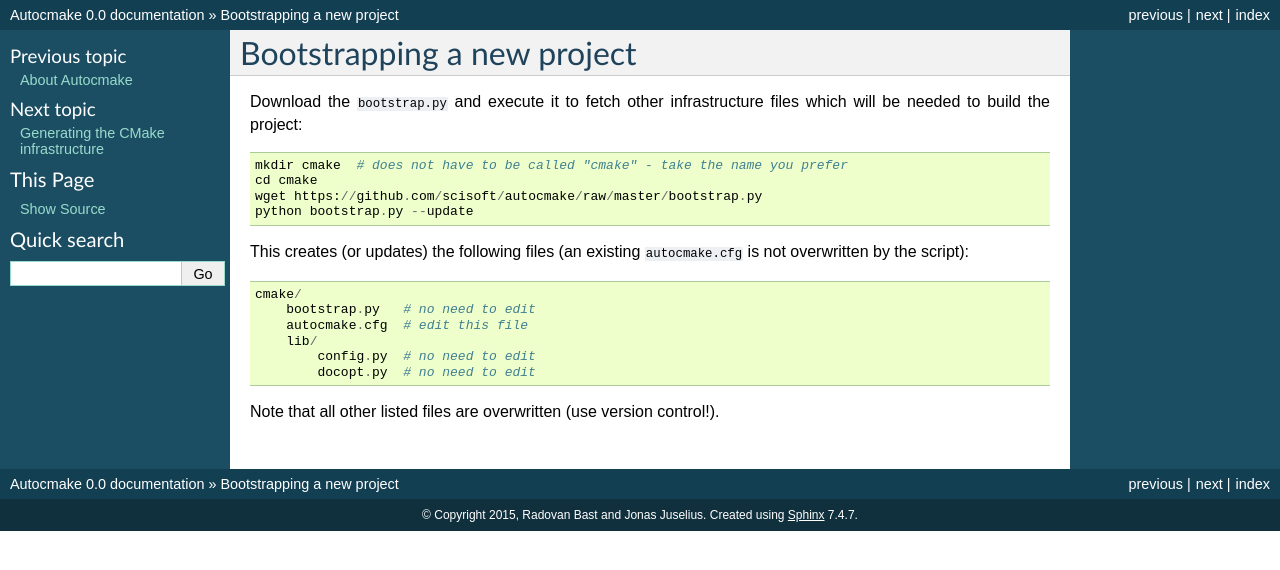
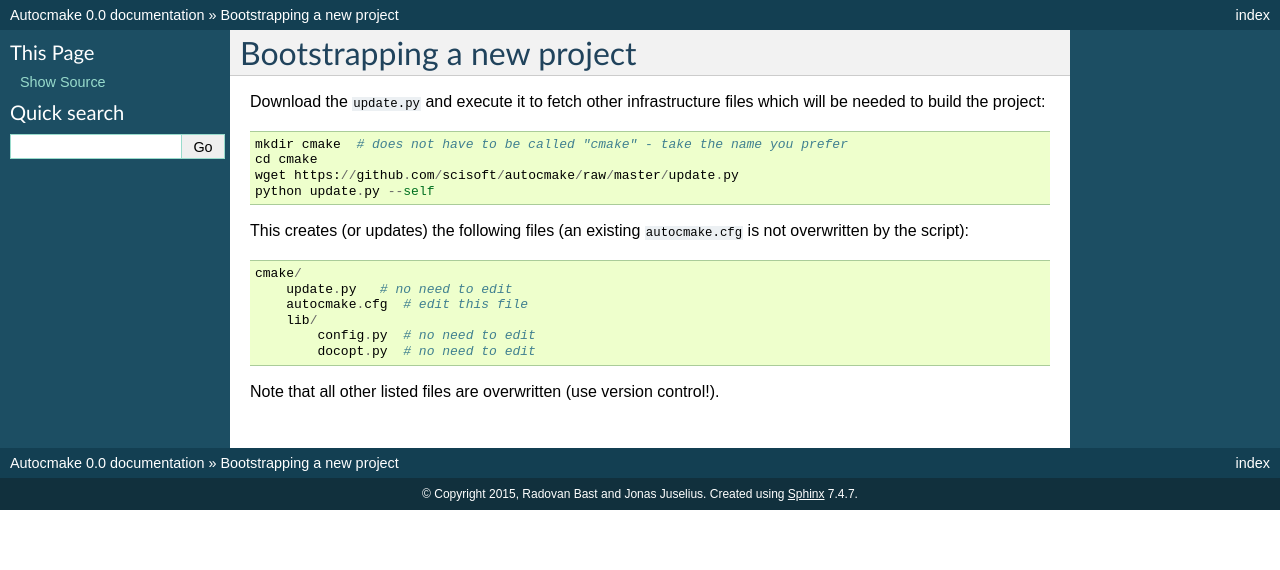
Before and after one commit to dev-cafe/autocmake, a Sphinx documentation site: the page built from doc/bootstrap.rst, in a window 1280 px wide. Shown: the top 570 px of the page. Built offline with Sphinx 7.4.7, drawn with Linux system fonts in a browser that asks for light colours; pages that are not in the unit, such as notebooks, are missing from menus.

Commit message:
rename bootstrap to update

```diff
--- a/doc/about.rst
+++ b/doc/about.rst
@@ -9,13 +9,13 @@ Autocmake assembles CMake modules, generates ``CMakeLists.txt`` as well as
 ``setup.py``, which serves as a front-end to ``CMakeLists.txt``. All this is
 done based on a lightweight ``autocmake.cfg`` file::
 
-  bootstrap.py --update
+  update.py --self
        |
        | fetches Autocmake infrastructure
        v
   autocmake.cfg
        |
-       | bootstrap.py
+       | update.py
        v
   CMakeLists.txt (and setup.py front-end)
        |
--- a/doc/bootstrap.rst
+++ b/doc/bootstrap.rst
@@ -3,19 +3,19 @@
 Bootstrapping a new project
 ===========================
 
-Download the ``bootstrap.py`` and execute it to fetch other infrastructure files
+Download the ``update.py`` and execute it to fetch other infrastructure files
 which will be needed to build the project::
 
   mkdir cmake  # does not have to be called "cmake" - take the name you prefer
   cd cmake
-  wget https://github.com/scisoft/autocmake/raw/master/bootstrap.py
-  python bootstrap.py --update
+  wget https://github.com/scisoft/autocmake/raw/master/update.py
+  python update.py --self
 
 This creates (or updates) the following files (an existing ``autocmake.cfg`` is
 not overwritten by the script)::
 
   cmake/
-      bootstrap.py   # no need to edit
+      update.py   # no need to edit
       autocmake.cfg  # edit this file
       lib/
           config.py  # no need to edit
--- a/doc/cmakelists.rst
+++ b/doc/cmakelists.rst
@@ -3,16 +3,16 @@
 Generating the CMake infrastructure
 ===================================
 
-Edit ``autocmake.cfg`` and run the ``bootstrap.py`` script which
+Edit ``autocmake.cfg`` and run the ``update.py`` script which
 creates ``CMakeLists.txt`` and ``setup.py`` in the build path::
 
-  python bootstrap.py ..
+  python update.py ..
 
 The script also copies or downloads CMake modules specified in ``autocmake.cfg`` to a directory
 called ``modules/``::
 
   cmake/
-      bootstrap.py
+      update.py
       autocmake.cfg
       lib/
           config.py
--- a/doc/customizing-modules.rst
+++ b/doc/customizing-modules.rst
@@ -3,7 +3,7 @@
 Customizing CMake modules
 =========================
 
-The ``boostrap.py`` script assembles modules listed in ``autocmake.cfg`` and
+The ``update.py`` script assembles modules listed in ``autocmake.cfg`` and
 places them inside ``modules/``.  You have at least four options to customize
 CMake modules:
 
@@ -13,7 +13,7 @@ Directly inside the generated modules directory
 
 The CMake modules can be customized directly inside ``modules/`` but this is
 the least elegant solution since the customizations may be overwritten by the
-``boostrap.py`` script (use version control).
+``update.py`` script (use version control).
 
 
 Adapt local copies of CMake modules
--- a/doc/index.rst
+++ b/doc/index.rst
@@ -7,7 +7,7 @@ Autocmake
    :maxdepth: 2
 
    about.rst
-   bootstrap.rst
+   update.rst
    cmakelists.rst
    customizing-modules.rst
    updating-modules.rst
--- a/doc/updating-modules.rst
+++ b/doc/updating-modules.rst
@@ -3,13 +3,13 @@
 Updating CMake modules
 ======================
 
-To update CMake modules you need to run the ``boostrap.py`` script::
+To update CMake modules you need to run the ``update.py`` script::
 
   cd cmake
-  python bootstrap.py ..
+  python update.py ..
 
 The CMake modules are not fetched or updated at configure time or build time.
-In other words, if you never re-run ``boostrap.py`` script and never modify the
+In other words, if you never re-run ``update.py`` script and never modify the
 CMake module files, then the CMake modules will remain forever frozen.
 
 
```
Also changed, not shown: update.py (renamed from bootstrap.py, +7 -7 lines), 2 other files.
